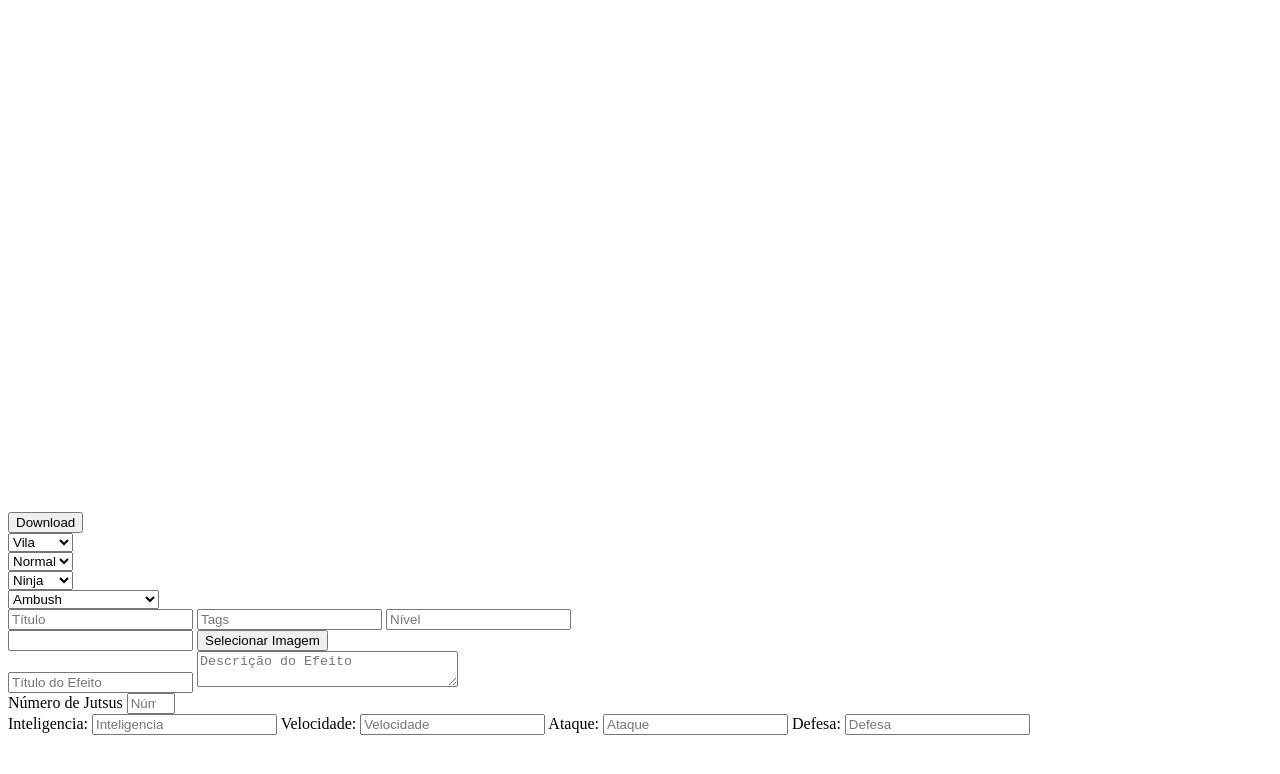
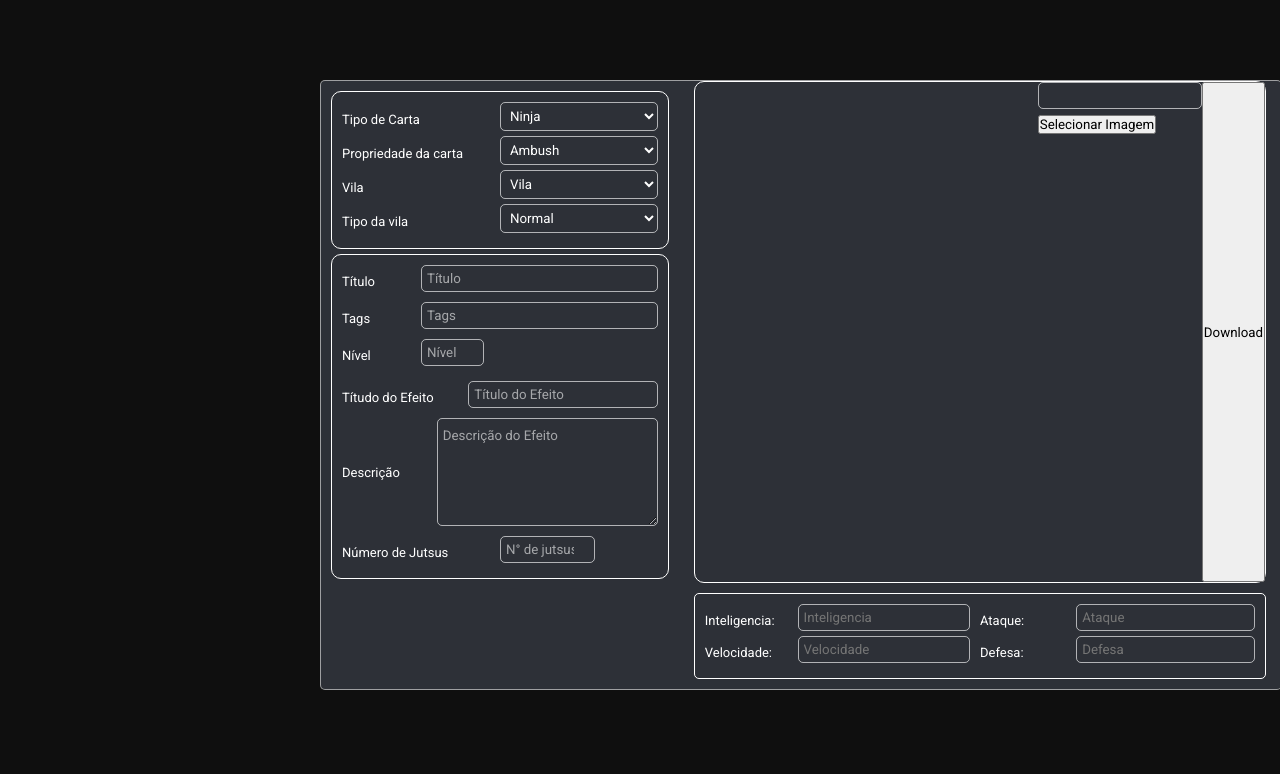
Before and after one commit to Pablo321123/WebCardMaker, a website: page template/index.html in a window 1280 px wide. Drawn offline with Linux system fonts and the light colour scheme; files that its build step writes are made by us from their sources; files whose address does not match are found by name.

Commit message:
Adicionado folha de estilo e personalização dos campos

```diff
--- a/node/serverModule.js
+++ b/node/serverModule.js
@@ -7,12 +7,14 @@ const cors = require('cors');
 const templateFiles = path.join(__dirname, '../template')
 const imgFiles = path.join(__dirname, '../src/img')
 const fontFiles = path.join(__dirname, '../fonts/')
+const styleFiles = path.join(__dirname, '../styles/')
 
 const defaultPort = 8088
 
 
 const app = express()
 app.use(cors());
+app.use(express.static(styleFiles))
 app.use(express.static(templateFiles))
 app.use(express.static(imgFiles))
 app.use(express.static(fontFiles))
--- a/styles/style.css
+++ b/styles/style.css
@@ -0,0 +1,241 @@
+@import url('https://fonts.googleapis.com/css2?family=Open+Sans:ital,wght@0,300..800;1,300..800&family=Roboto:ital,wght@0,400;0,500;0,700;0,900;1,400;1,500;1,700;1,900&display=swap');
+
+* {
+    padding: 0;
+    margin: 0;
+    box-sizing: border-box;
+    scroll-behavior: smooth;
+    font-family: 'Roboto', sans-serif;
+}
+
+body {
+    background-color: #0f0f0f;
+}
+
+label {
+    font-size: small;
+}
+
+textarea {
+    background-color: transparent;
+    resize: vertical;
+    padding: 5px;
+    line-height: 1.5rem;
+    border: solid 1px #ffffffa2;
+    border-radius: 5px;
+    color: #ffffff;
+    outline: none;
+}
+
+textarea:focus {
+    border: solid 1px #ffffff;
+}
+
+input[type='text'],
+input[type='number'] {
+    display: block;
+    border: solid 1px #ffffffa2;
+    border-radius: 5px;
+    padding: 5px;
+    margin-bottom: 5px;
+    background-color: transparent;
+    color: #ffffff;
+    outline: none;
+    width: 100%;
+}
+
+/*selects-container*/
+.container {
+    font-size: 1rem;
+    color: white;
+    display: grid;
+    grid-template-columns: repeat(3, max-content);
+    align-items: flex-start;
+    position: fixed;
+    gap: 15px;
+    background-color: #2d3037;
+    border-radius: 5px;
+    left: 25%;
+    top: 10%;
+    border: solid 0.5px #d1d1d1b0;
+}
+
+.container:focus {
+    border: #ff0000b0;
+}
+
+.left-container {
+    display: inline;
+    margin: 10px;
+}
+
+.selects-container {
+
+    border: solid 1px #ffffff;
+    border-radius: 10px;
+    padding: 10px;
+    margin-bottom: 5px;
+    width: 100%;
+}
+
+.selects-container .card-types {
+    display: grid;
+    grid-template-columns: repeat(2, 50%);
+    align-items: center;
+}
+
+.selects-container .type-jutsu-container {
+    display: grid;
+    grid-template-columns: repeat(2, 50%);
+    align-items: center;
+}
+
+.selects-container .villages-conteiner .villages {
+    display: grid;
+    grid-template-columns: repeat(2, 50%);
+    align-items: center;
+}
+
+.selects-container .villages-conteiner .type-villages {
+    display: grid;
+    grid-template-columns: repeat(2, 50%);
+    align-items: center;
+}
+
+.selects-container select {
+    display: block;
+    width: 100%;
+    border: solid 1px #ffffffa2;
+    border-radius: 5px;
+    padding: 5px;
+    margin-bottom: 5px;
+    background-color: transparent;
+    color: #ffffff;
+    /*top right bottom left*/
+}
+
+.selects-container select option {
+    background: white;
+    color: #0f0f0f;
+}
+
+/*txtForm*/
+.txtForm {
+    display: grid;
+    grid-template-columns: 100%;
+    border: solid 1px #ffffff;
+    border-radius: 10px;
+    padding: 10px;
+}
+
+.txtForm input:focus {
+    border: solid 1px #ffffff;
+    box-shadow: 0px 0px 2px rgb(255, 255, 255);
+}
+
+.txtForm ::placeholder {
+    color: #ffffff93;
+}
+
+.txtForm .title-conteiner {
+    display: grid;
+    margin-bottom: 10px;
+    gap: 5px;
+}
+
+.txtForm .title-conteiner .title-card {
+    display: grid;
+    grid-template-columns: 25% 75%;
+    align-items: center;
+}
+
+.txtForm .title-conteiner .subtitle-card {
+    display: grid;
+    grid-template-columns: 25% 75%;
+    align-items: center;
+}
+
+.txtForm .title-conteiner .level-card {
+    display: grid;
+    grid-template-columns: 25% 20%;
+    align-items: center;
+}
+
+.txtForm .desc-container .effect-container {
+    margin-bottom: 10px;
+}
+
+.txtForm .desc-container .effect-container .effect-title {
+    display: grid;
+    grid-template-columns: 40% 60%;
+    align-items: center;
+    margin-bottom: 5px;
+}
+
+.txtForm .desc-container .effect-container .effect-desc {
+    display: grid;
+    grid-template-columns: 30% 70%;
+    align-items: center;
+}
+
+.jutsu-desc-form .jutsu-header {
+    display: grid;
+    grid-template-columns: 50% 30%;
+    align-items: center;
+}
+
+.jutsu-desc-form .jutsu-desc-form {
+    display: inline-flex;
+}
+
+.jutsu-desc-form .dyn-desc-jutsus .desc-chakra-dyn {
+    display: grid;
+    grid-template-columns: 35% 30%;
+    align-items: center;
+    margin-bottom: 5px;
+}
+
+.jutsu-desc-form .dyn-desc-jutsus .desc-jutsu-dyn {
+    display: grid;
+    grid-template-columns: 35% 65%;
+    align-items: center;
+}
+
+.jutsu-desc-form .dyn-desc-jutsus .containerJutsuDyn {
+    border: solid 1px #ffffff;
+    border-radius: 5px;
+    padding: 5px;
+
+    margin-bottom: 5px;
+}
+
+.atributtes-text {
+    margin-top: 10px;
+    display: grid;
+    grid-template-columns: repeat(2, 50%);
+    border: solid 1px #ffffff;
+    border-radius: 5px;
+    padding: 10px;
+    margin-bottom: 10px;
+}
+
+.int-vel-container {
+    display: grid;
+    grid-template-columns: 35% 65%;
+    align-items: center;
+    margin-right: 10px;
+}
+
+.atk-def-container {
+    display: grid;
+    grid-template-columns: 35% 65%;
+    align-items: center;
+}
+
+
+/*imgTemplate*/
+.imgTemplate {
+    display: flex;
+    border: solid 1px #ffffff;
+    border-radius: 10px;
+}
--- a/template/index.html
+++ b/template/index.html
@@ -5,47 +5,19 @@
   <title>Naruto Card Maker </title>
   <meta charset="UTF-8">
   <link rel="icon" href="villages/leaf.png" type="image/png">
+  <link rel="stylesheet" type="text/css" href="/style.css">
 </head>
 
 <body>
 
   <div class="container">
 
-
-
-    <div class="imgTemplate">
-      <canvas id="myCanvas" style="width: 343px; height: 500px;">
-      </canvas>
-      <div id="preview">
-        <!-- <img src="elementos/fire" alt="" id="source"> -->
-      </div>
-    </div>
-
-    <button id="btnImgDowload"><a id="imagePreview"></a>Download</button>
+    <div class="left-container">
 
       <div class="selects-container">
-      <div class="villages-conteiner">
-        <div class="villages">
-          <select name="" id="select-villages">
-            <option value="">Vila</option>
-            <option value="cloud">Nuvem</option>
-            <option value="leaf">Folha</option>
-            <option value="mist">Água</option>
-            <option value="rain">Chuva</option>
-            <option value="rock">Pedra</option>
-            <option value="sand">Areia</option>
-            <option value="sound">Som</option>
-          </select>
-          <div class="type-villages">
-            <select name="" id="select-type-villages">
-              <option value="normal">Normal</option>
-              <option value="aka">Aka</option>
-            </select>
-          </div>
-        </div>
-      </div>
         <div class="card-types">
-        <select name="" id="select-type-card">
+          <label for="type-card">Tipo de Carta</label>
+          <select name="type-card" id="select-type-card">
             <option value="shinobi">Ninja</option>
             <option value="jutsu">Jutsu</option>
             <option value="mission">Missão</option>
@@ -53,6 +25,7 @@
           </select>
         </div>
         <div class="type-jutsu-container">
+          <label for="jutsu-type">Propriedade da carta</label>
           <select name="jutsu-type" id="jutsu-type">
             <option value="ambush">Ambush</option>
             <option value="Chakra Control">Chakra Control</option>
@@ -85,48 +58,110 @@
             <option value="weapon">Weapon</option>
           </select>
         </div>
+        <div class="villages-conteiner">
+          <div class="villages">
+            <label for="vilas">Vila</label>
+            <select name="vilas" id="select-villages">
+              <option value="">Vila</option>
+              <option value="cloud">Nuvem</option>
+              <option value="leaf">Folha</option>
+              <option value="mist">Água</option>
+              <option value="rain">Chuva</option>
+              <option value="rock">Pedra</option>
+              <option value="sand">Areia</option>
+              <option value="sound">Som</option>
+            </select>
+          </div>
+          <div class="type-villages">
+            <label for="typeVillages">Tipo da vila</label>
+            <select name="typeVillages" id="select-type-villages">
+              <option value="normal">Normal</option>
+              <option value="aka">Aka</option>
+            </select>
+          </div>
+
+
+        </div>
       </div>
 
       <div class="txtForm">
         <div class="title-conteiner">
-        <input type="text" name="" id="title-card" placeholder="Título">
-        <input type="text" name="" id="subtitle-card" placeholder="Tags">
-        <input type="number" name="" id="level-card" placeholder="Nível">
+          <div class="title-card">
+            <label for="titulo">Título</label>
+            <input type="text" name="titulo" id="title-card" placeholder="Título">
+          </div>
 
+          <div class="subtitle-card">
+            <label for="Tags">Tags</label>
+            <input type="text" name="Tags" id="subtitle-card" placeholder="Tags">
+          </div>
+
+          <div class="level-card">
+            <label for="level">Nível</label>
+            <input type="number" name="level" id="level-card" placeholder="Nível">
+          </div>
+        </div>
+
+        <div class="desc-container">
+          <div class="effect-container">
+            <div class="effect-title">
+              <label for="effect-title">Títudo do Efeito</label>
+              <input type="text" name="effect-title" id="effect-title" placeholder="Título do Efeito">
+            </div>
+            <div class="effect-desc">
+              <label for="effect-desc">Descrição</label>
+              <textarea name="effect-desc" id="effect-desc" rows="4" cols="33"
+                placeholder="Descrição do Efeito"></textarea>
+            </div>
+          </div>
+        </div>
+
+        <div class="jutsu-desc-form">
+          <div class="jutsu-header">
+            <label for="numJutsus">Número de Jutsus</label>
+            <input type="number" name="" id="number-jutsus" placeholder="N° de jutsus" max="2" min="0">
+          </div>
+          <div id="jutsu-desc-form" class="dyn-desc-jutsus">
+          </div>
+        </div>
+
+      </div>
+    </div>
+    <div class="right-container">
+      <div class="imgTemplate">
+        <canvas id="myCanvas" style="width: 343px; height: 500px;">
+        </canvas>
+        <div id="preview">
+          <!-- <img src="elementos/fire" alt="" id="source"> -->
+        </div>
         <div class="container-image-select">
           <input type="text" id="txtFileName" readonly="true">
           <input type="file" id="inputFile" style="display: none;">
           <button id="openModalBtn">Selecionar Imagem</button>
         </div>
-
-        <div class="desc-container">
-          <div class="effect-container">
-            <input type="text" name="" id="effect-title" placeholder="Título do Efeito">
-            <textarea name="" id="effect-desc" cols="30" rows="2" placeholder="Descrição do Efeito"></textarea>
-          </div>
-        </div>
-
-        <div class="jutsu-desc-form">
-          <label for="numJutsus">Número de Jutsus</label>
-          <input type="number" name="" id="number-jutsus" placeholder="Número de jutsus" max="2" min="0">
-
-          <div id="jutsu-desc-form">
-          </div>
-        </div>
+        <button id="btnImgDowload"><a id="imagePreview"></a>Download</button>
       </div>
 
       <div class="atributtes-text">
+        <div class="int-vel-container">
           <label for="intellige">Inteligencia:</label>
           <input type="text" name="intellige" id="intelligeText" placeholder="Inteligencia">
           <label for="speed">Velocidade:</label>
           <input type="text" name="speed" id="speedText" placeholder="Velocidade">
+        </div>
+        <div class="atk-def-container">
           <label for="atk">Ataque:</label>
           <input type="text" name="atk" id="atkText" placeholder="Ataque">
           <label for="def">Defesa:</label>
           <input type="text" name="def" id="defText" placeholder="Defesa">
         </div>
       </div>
+
     </div>
+
+  </div>
+
+
 
 
   <script>
@@ -663,32 +698,46 @@
 
       for (var i = 0; i < numberJutsus.value; i++) { //GRAVACAO
 
+        var containerDinamico = document.createElement('div')
+        containerDinamico.classList.add('containerJutsuDyn')
+
+        var divChakra = document.createElement('div')
+        divChakra.classList.add('desc-chakra-dyn')
+
         label1 = document.createElement('label')
         label1.for = `chakra-cost${i}`
-        label1.textContent = `Custo de Chakra do Jutsu ${i + 1}:`
+        label1.textContent = `Custo Jutsu ${i + 1}:`
 
         text1 = document.createElement('input')
         text1.type = 'text'
         text1.id = `chakra-cost${i}`
         text1.name = `chakra-cost${i}`
-        text1.placeholder = `Custo de Chakra do Jutsu ${i + 1}`
+        text1.placeholder = `Custo Jutsu ${i + 1}`
         listFieldJutsus.push(text1)
+
+        var divDescJutsu = document.createElement('div')
+        divDescJutsu.classList.add('desc-jutsu-dyn')
 
         label2 = document.createElement('label')
         label2.for = `jutsu-desc${i}`
-        label2.textContent = `Descriçado do Jutsu ${i + 1}:`
+        label2.textContent = `Descrição ${i + 1}`
 
         text2 = document.createElement('textarea')
         text2.type = 'text'
         text2.id = `jutsu-desc${i}`
         text2.name = `jutsu-desc${i}`
-        text2.placeholder = `Descrição do Jutsu ${i + 1}`
+        text2.placeholder = `Descrição ${i + 1}`
         listFieldJutsus.push(text2)
 
-        containerJutsusDesc.appendChild(label1)
-        containerJutsusDesc.appendChild(text1)
-        containerJutsusDesc.appendChild(label2)
-        containerJutsusDesc.appendChild(text2)
+        divChakra.appendChild(label1)
+        divChakra.appendChild(text1)
+        divDescJutsu.appendChild(label2)
+        divDescJutsu.appendChild(text2)
+
+        containerDinamico.appendChild(divChakra)
+        containerDinamico.appendChild(divDescJutsu)
+
+        containerJutsusDesc.appendChild(containerDinamico)
 
         text1.addEventListener('input', () => loadBGImage())
         text2.addEventListener('input', () => loadBGImage())
@@ -752,9 +801,7 @@
     })
 
 
-  </script>
 
-  <script>
 
   </script>
 </body>
```
Also changed, not shown: fonts/Trebuchet_MS/fontStyle.css (renamed from fonts/Trebuchet_MS/style.css). Lines whose indentation alone changed are shown as unchanged.
